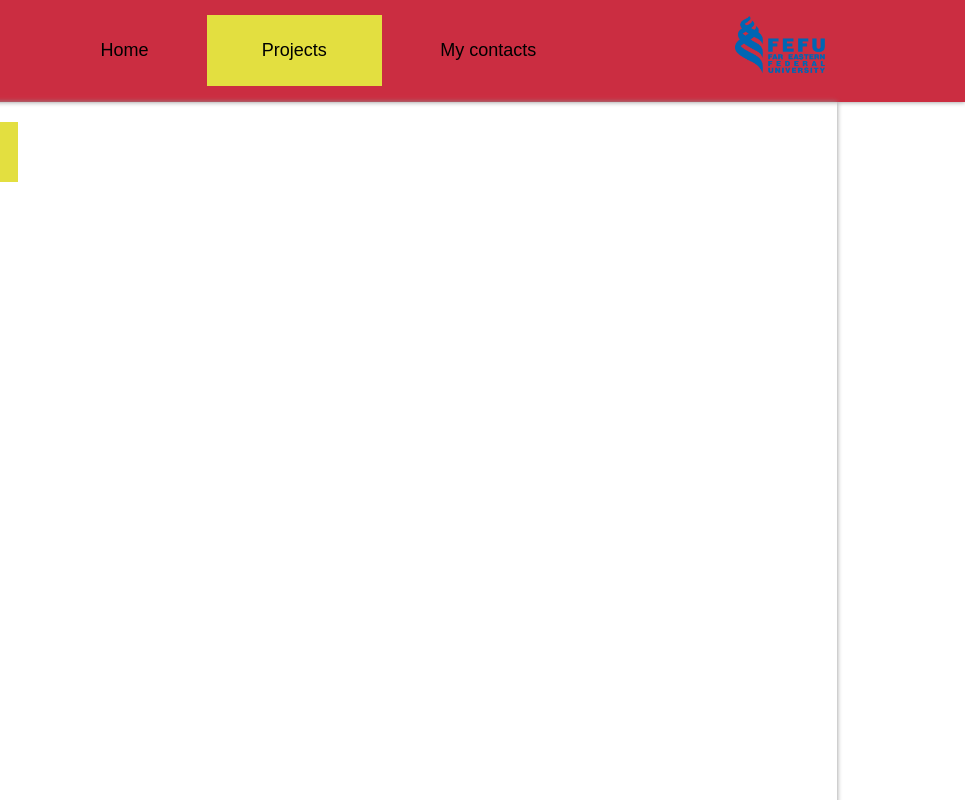
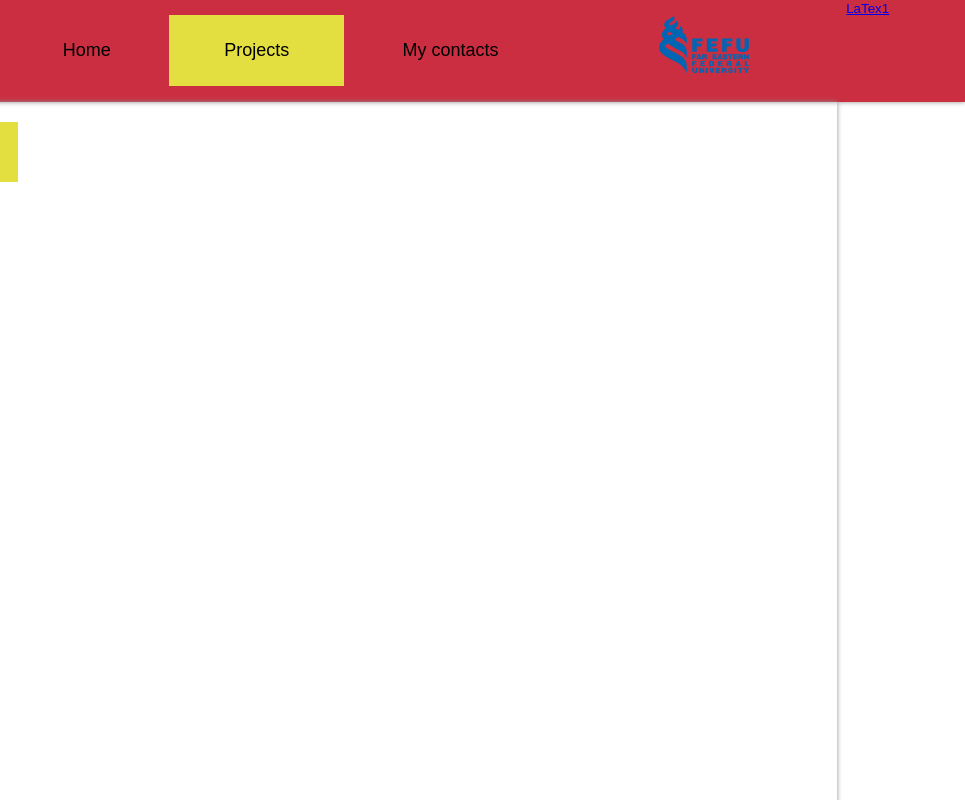
Before and after one commit to RayWhigga/RayWhigga.github.io, a plain HTML site: page projects.html in a window 1280 px wide. Shown: the top 800 px of the page, 315-1280 px from the left. Drawn offline with Linux system fonts and the light colour scheme.

Commit message:
Update projects.html

```diff
--- a/projects.html
+++ b/projects.html
@@ -31,7 +31,9 @@
 			</div>
 			<div>
 				<button class="dvfu_button" >
-					<a href = ""
+					<a href = "https://github.com/RayWhigga/RayWhigga.github.io/blob/main/document.pdf">LaTex1</>
+				</button>
+			</div>
 		</div>
 	</header>
 	<div class="wrapper">
```
